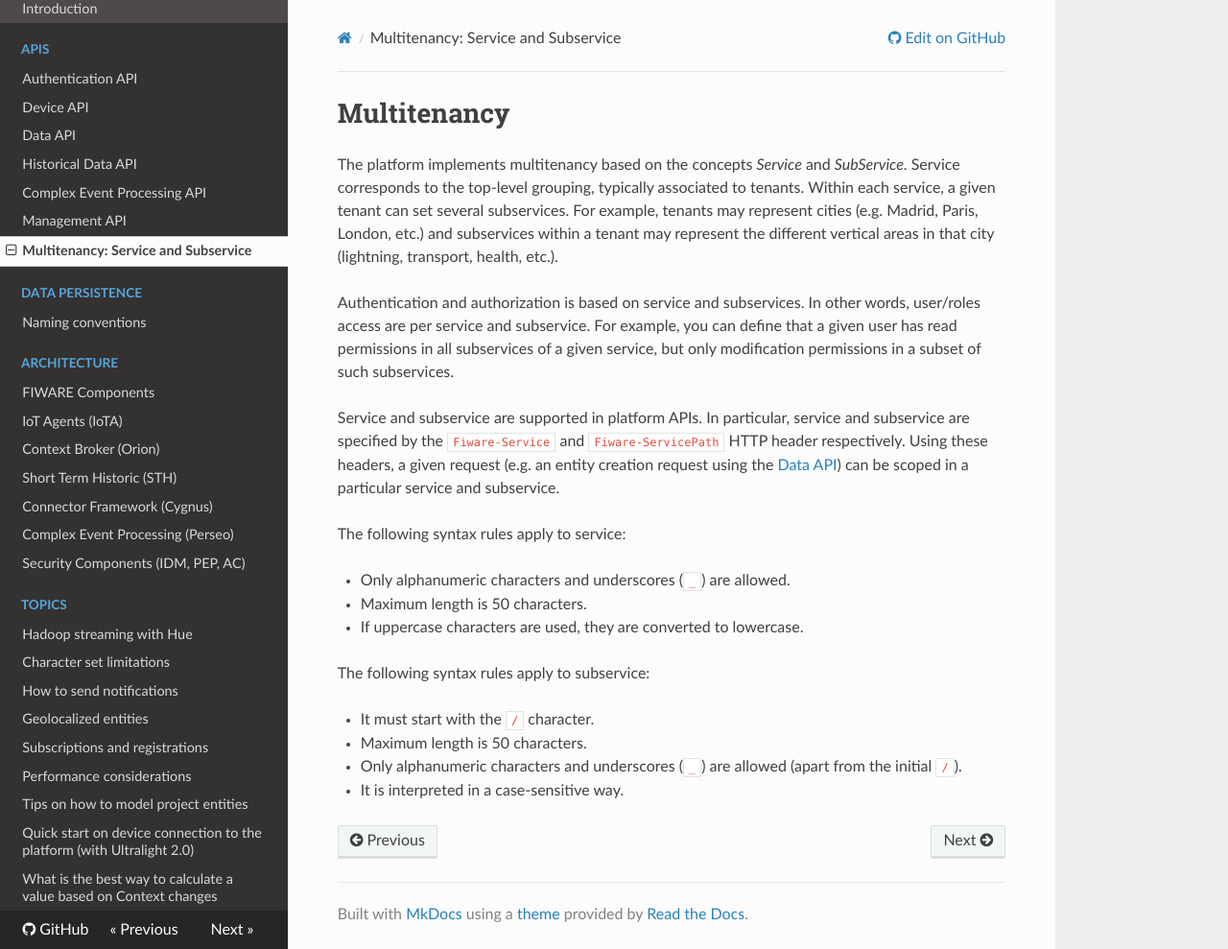
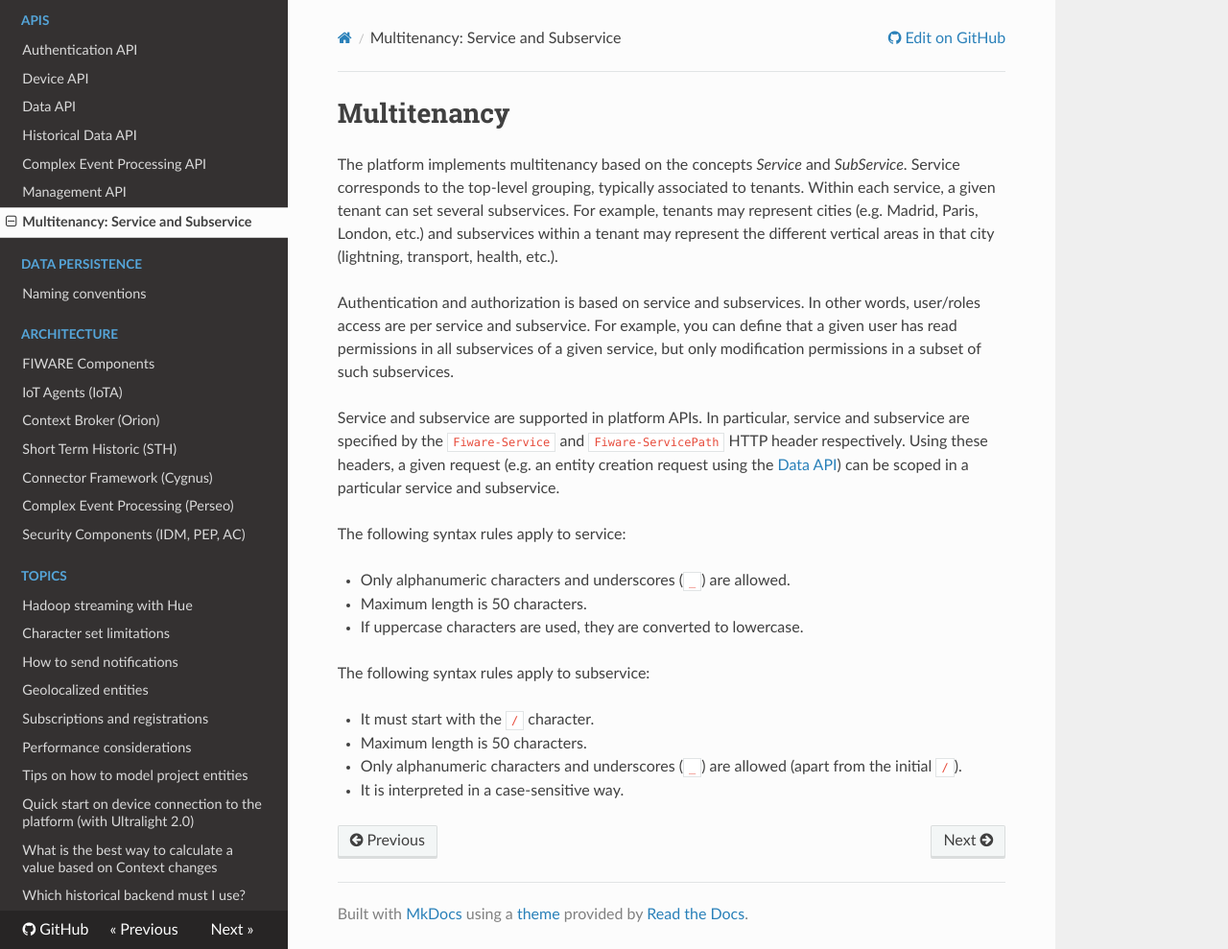
Before and after one commit to telefonicaid/thinking-cities, an MkDocs documentation site: the page built from docs/multitenancy.md, in a window 1280 px wide and 989 px high. Shown: the whole window at 96% size. Built offline with MkDocs 1.6.1, drawn with Linux system fonts in a browser that asks for light colours; nearby versions of some CDN libraries; old or Windows-style settings are respelled for this version of MkDocs.

Commit message:
[mkdocs.yml] Add new entry: which historical backend must I use

```diff
--- a/mkdocs.yml
+++ b/mkdocs.yml
@@ -37,3 +37,4 @@ pages:
     - 'Tips on how to model project entities': 'topics/modelling_considerations.md'
     - 'Quick start on device connection to the platform (with Ultralight 2.0)': 'topics/device_connection.md'
     - 'What is the best way to calculate a value based on Context changes': 'topics/data_calculation.md'
+    - 'Which historical backend must I use?': 'topics/which_historical_backend.md'
```
